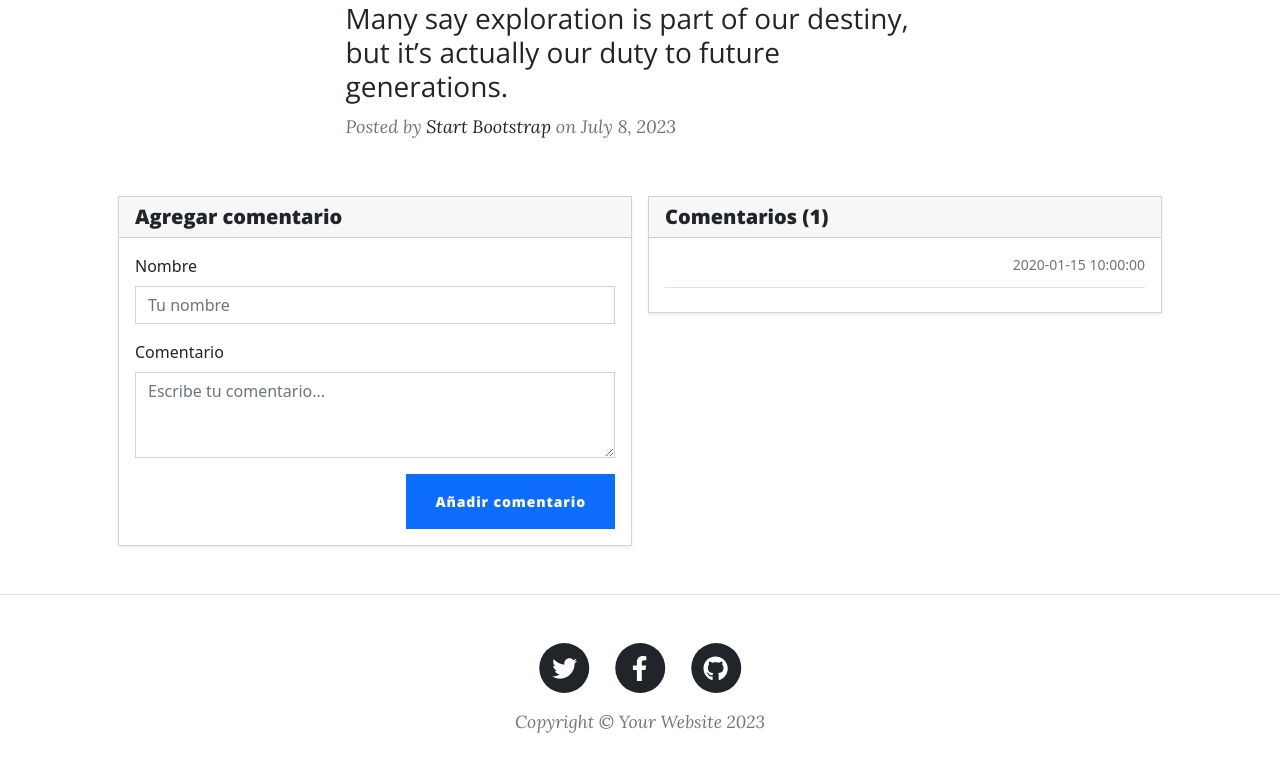
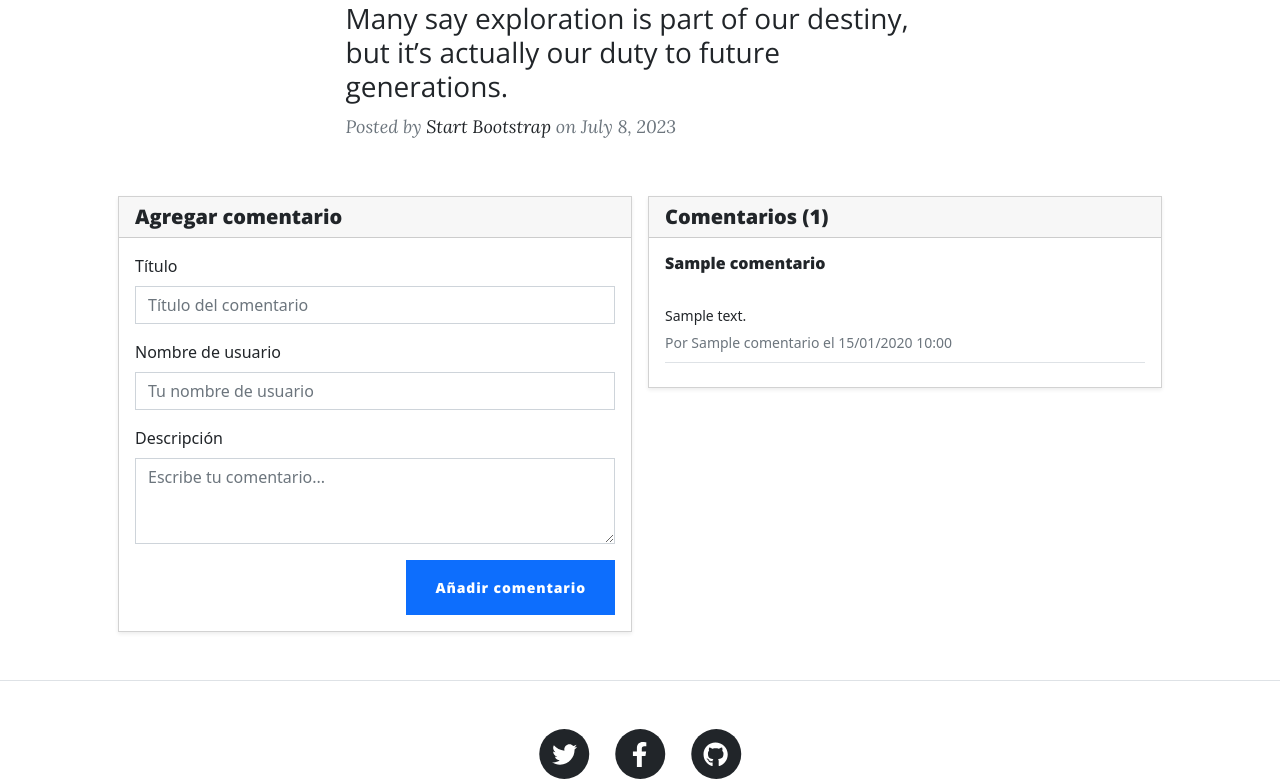
Before and after one commit to AlbertGonz08/Proyecto-comentarios, a PHP site: page / in a window 1280 px wide. Shown: the part 1397-2181 px from the top of the page. Before the commit the page ends 2130 px from the top, so only its background shows below. Run offline with PHP 8.4, Linux system fonts and the light colour scheme; tables that the repository leaves empty hold one stand-in row (values such as "Sample post"); data that the repository does not hold is empty; some libraries are stand-ins or nearby versions.

Commit message:
Comentarios funcionando con PHP y MySQL

```diff
--- a/conexion.php
+++ b/conexion.php
@@ -1,13 +1,39 @@
 <?php
+// Datos por defecto (Laragon y XAMPP usan root sin contraseña)
 $host = "localhost";
-$dbname = "proyecto_comentarios";
+$dbname = "comentarios_db";
 $user = "root";
 $pass = "";
 
+// En Replit usamos las variables de entorno
+$host = getenv('DB_HOST') ?: $host;
+$user = getenv('DB_USER') ?: $user;
+$pass = getenv('DB_PASS') ?: $pass;
+$dbname = getenv('DB_NAME') ?: $dbname;
+
+
+if (file_exists(__DIR__ . "/config.local.php")) {
+    include __DIR__ . "/config.local.php";
+    $pass = $clave ?? $pass;
+}
+
 try {
-    $pdo = new PDO("mysql:host=$host;dbname=$dbname;charset=utf8mb4", $user, $pass);
+
+    $pdo = new PDO("mysql:host=$host;charset=utf8mb4", $user, $pass);
     $pdo->setAttribute(PDO::ATTR_ERRMODE, PDO::ERRMODE_EXCEPTION);
+
+
+    $pdo->exec("CREATE DATABASE IF NOT EXISTS `$dbname` CHARACTER SET utf8mb4");
+    $pdo->exec("USE `$dbname`");
+
+
+    $pdo->exec("CREATE TABLE IF NOT EXISTS comentarios (
+        id INT AUTO_INCREMENT PRIMARY KEY,
+        titulo VARCHAR(150) NOT NULL,
+        descripcion TEXT NOT NULL,
+        nombre_usuario VARCHAR(50) NOT NULL,
+        fecha TIMESTAMP DEFAULT CURRENT_TIMESTAMP
+    )");
 } catch (PDOException $e) {
     die("Error de conexión: " . $e->getMessage());
 }
-?>
--- a/index.php
+++ b/index.php
@@ -1,5 +1,6 @@
 <?php
 require_once 'conexion.php';
+// Traemos los comentarios, el más reciente primero
 $stmt = $pdo->query("SELECT * FROM comentarios ORDER BY fecha DESC");
 $comentarios = $stmt->fetchAll(PDO::FETCH_ASSOC);
 ?>
@@ -117,12 +118,16 @@ $comentarios = $stmt->fetchAll(PDO::FETCH_ASSOC);
                         <div class="card-body">
                             <form id="comment-form" action="guardar_comentario.php" method="POST">
                                 <div class="mb-3">
-                                    <label class="form-label" for="comment-name">Nombre</label>
-                                    <input class="form-control" id="comment-name" name="nombre" placeholder="Tu nombre" autocomplete="name" required />
+                                    <label class="form-label" for="comment-title">Título</label>
+                                    <input class="form-control" id="comment-title" name="titulo" placeholder="Título del comentario" maxlength="150" required />
                                 </div>
                                 <div class="mb-3">
-                                    <label class="form-label" for="comment-message">Comentario</label>
-                                    <textarea class="form-control" id="comment-message" name="comentario" placeholder="Escribe tu comentario..." rows="3" required></textarea>
+                                    <label class="form-label" for="comment-name">Nombre de usuario</label>
+                                    <input class="form-control" id="comment-name" name="nombre_usuario" placeholder="Tu nombre de usuario" maxlength="50" autocomplete="username" required />
+                                </div>
+                                <div class="mb-3">
+                                    <label class="form-label" for="comment-message">Descripción</label>
+                                    <textarea class="form-control" id="comment-message" name="descripcion" placeholder="Escribe tu comentario..." rows="3" required></textarea>
                                 </div>
                                 <div class="d-flex justify-content-end">
                                     <button class="btn btn-primary" type="submit">Añadir comentario</button>
@@ -141,11 +146,11 @@ $comentarios = $stmt->fetchAll(PDO::FETCH_ASSOC);
                                 <ul class="list-unstyled m-0" id="comment-list">
                                     <?php foreach ($comentarios as $c): ?>
                                         <li class="border-bottom pb-2 mb-2">
-                                            <div class="d-flex justify-content-between align-items-center">
-                                                <strong><?= htmlspecialchars($c['nombre']) ?></strong>
-                                                <small class="text-muted"><?= htmlspecialchars($c['fecha']) ?></small>
-                                            </div>
-                                            <p class="mb-0 mt-1 small"><?= nl2br(htmlspecialchars($c['comentario'])) ?></p>
+                                            <h3 class="h6 mb-1"><?= htmlspecialchars($c['titulo']) ?></h3>
+                                            <p class="mb-1 small"><?= nl2br(htmlspecialchars($c['descripcion'])) ?></p>
+                                            <small class="text-muted">
+                                                Por <?= htmlspecialchars($c['nombre_usuario']) ?> el <?= date('d/m/Y H:i', strtotime($c['fecha'])) ?>
+                                            </small>
                                         </li>
                                     <?php endforeach; ?>
                                 </ul>
```
Also changed, not shown: guardar_comentario.php (+12 -8 lines).
